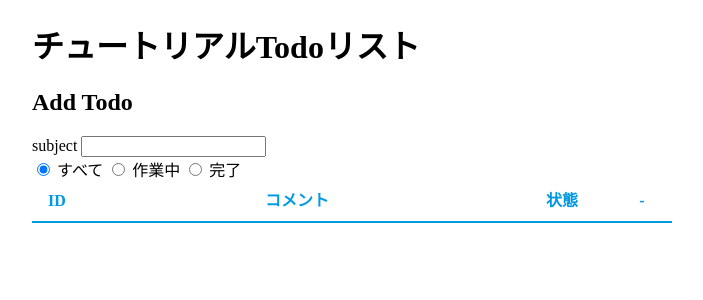
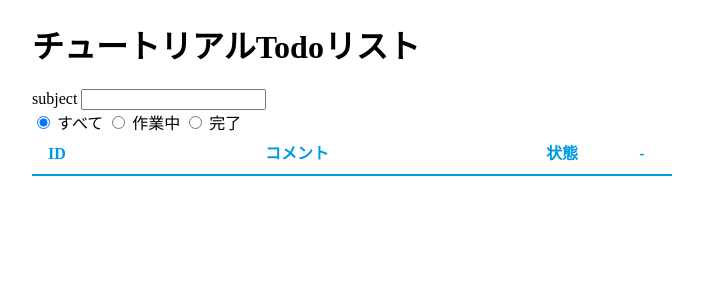
Before and after one commit to tk-ozawa/vue_vuex_preset, a Vue app: page / in a window 1280 px wide. Shown: the top 300 px of the page, without its empty margins (288-991 px from the left). Built offline with nearby package versions, Linux system fonts and the light colour scheme.

Commit message:
fix: 不要なh2を削除

```diff
--- a/src/components/Todo.vue
+++ b/src/components/Todo.vue
@@ -2,7 +2,6 @@
   <div>
     <h1>チュートリアルTodoリスト</h1>
 
-    <h2>Add Todo</h2>
     <form action="add-form" @submit.prevent="todoAdd">
       subject
       <input type="text" ref="subject" />
```
